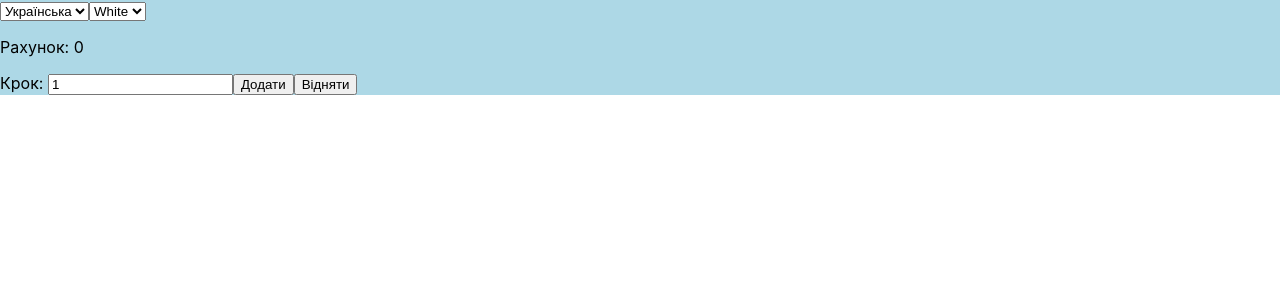
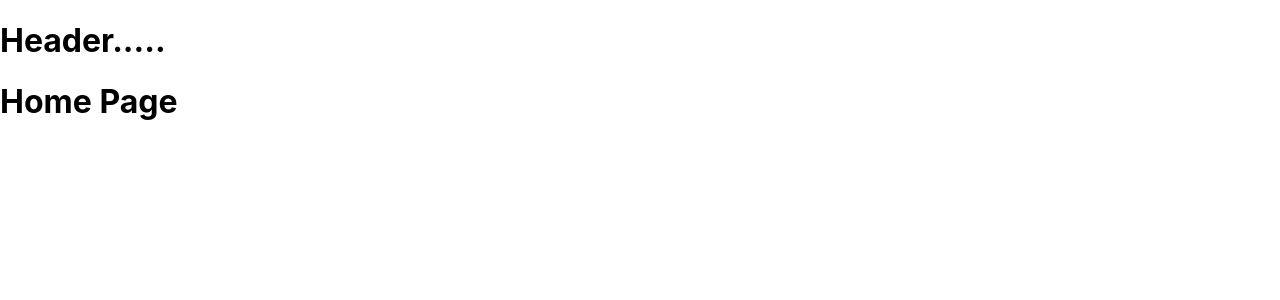
Before and after one commit to vlasoffivan95/redux-example, a React (Create React App) app: page / in a window 1280 px wide. Shown: the top 300 px of the page. Built offline with nearby package versions, Linux system fonts and the light colour scheme.

Commit message:
add pages

```diff
--- /dev/null
+++ b/jsconfig.json
@@ -0,0 +1,6 @@
+{
+    "compilerOptions": {
+      "baseUrl": "src"
+    },
+    "include": ["src"]
+  }
--- a/src/App.js
+++ b/src/App.js
@@ -1,21 +1,17 @@
 import "./App.css";
 import Counter from "./components/Counter";
-import {
-  BrowserRouter,
-  Route,
-  Switch,
-} from "react-router-dom/cjs/react-router-dom.min";
-import Hucpa from "./components/Hucpa";
+import NotFoundPage from "pages/NotFound";
+import HomePage from "pages/HomePage";
+import { Switch, Route } from "react-router-dom/cjs/react-router-dom.min";
 
 function App() {
   return (
     <>
-      <BrowserRouter>
-        <Switch>
-          <Route path="/" component={Counter} exact />
-          <Route path="/hucpa" component={Hucpa} exact />
-        </Switch>
-      </BrowserRouter>
+      <Switch>
+        <Route exact path="/" component={HomePage} />
+        <Route exact path="/counter" component={Counter} />
+        <Route path="*" component={NotFoundPage} exact />
+      </Switch>
     </>
   );
 }
--- /dev/null
+++ b/src/components/Header/index.jsx
@@ -0,0 +1,11 @@
+import React from "react";
+
+const Header = () => {
+  return (
+    <div>
+      <h1>Header.....</h1>
+    </div>
+  );
+};
+
+export default Header;
--- a/src/index.js
+++ b/src/index.js
@@ -4,12 +4,15 @@ import "./index.css";
 import App from "./App";
 import { Provider } from "react-redux";
 import store from "./store/store";
+import { BrowserRouter as Router } from "react-router-dom/cjs/react-router-dom.min";
 
 const root = ReactDOM.createRoot(document.getElementById("root"));
 root.render(
   <React.StrictMode>
     <Provider store={store}>
-      <App />
+      <Router>
+        <App />
+      </Router>
     </Provider>
   </React.StrictMode>
 );
--- /dev/null
+++ b/src/pages/HomePage/index.jsx
@@ -0,0 +1,13 @@
+import React from 'react';
+import Header from 'components/Header';
+
+function HomePage(props) {
+    return (
+        <div>
+            <Header / >
+                <h1>Home Page</h1>
+        </div>
+    );
+}
+
+export default HomePage;
--- /dev/null
+++ b/src/pages/NotFound/index.jsx
@@ -0,0 +1,13 @@
+import Header from "components/Header";
+import React from "react";
+
+function NotFoundPage() {
+  return (
+    <div>
+      <Header />
+      <h1>Page not found</h1>
+    </div>
+  );
+}
+
+export default NotFoundPage;
```
Also changed, not shown: src/pages/CounterPage/index.jsx (added, +12 -0 lines).
